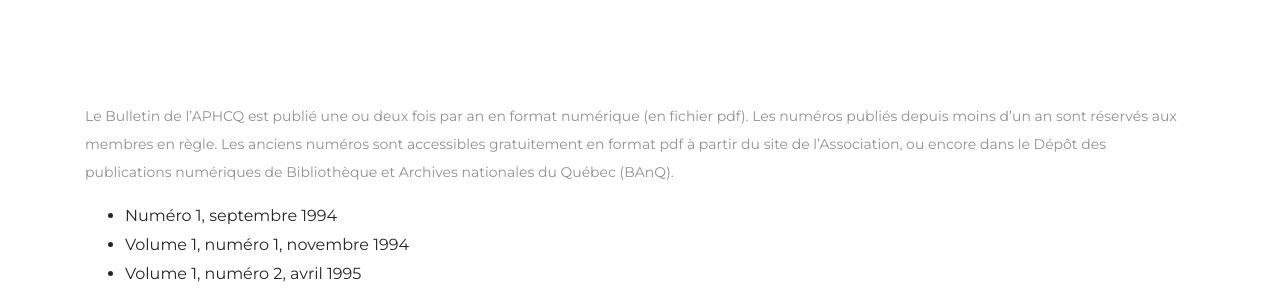
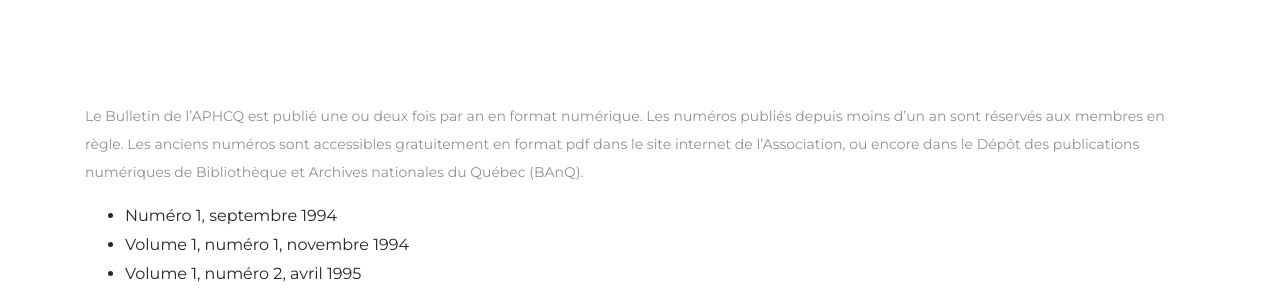
Before and after one commit to aphcq-association/site-web, a Jekyll site: the page built from docs/bulletin.html, in a window 1280 px wide and 900 px high, scrolled down 313 px. Shown: the part 153-447 px from the top of the window. Built offline with Jekyll 4.4.1, drawn with Linux system fonts in a browser that asks for light colours.

Commit message:
Update bulletin.html

```diff
--- a/docs/bulletin.html
+++ b/docs/bulletin.html
@@ -6,4 +6,4 @@
 date: 2020-01-07T12:00:00.000Z
 nav_id: bulletin
 ---
-Le Bulletin de l’APHCQ est publié une ou deux fois par an en format numérique (en fichier pdf). Les numéros publiés depuis moins d’un an sont réservés aux membres en règle. Les anciens numéros sont accessibles gratuitement en format pdf à partir du site de l’Association, ou encore dans le Dépôt des publications numériques de Bibliothèque et Archives nationales du Québec (BAnQ).
+Le Bulletin de l’APHCQ est publié une ou deux fois par an en format numérique. Les numéros publiés depuis moins d’un an sont réservés aux membres en règle. Les anciens numéros sont accessibles gratuitement en format pdf dans le site internet de l’Association, ou encore dans le Dépôt des publications numériques de Bibliothèque et Archives nationales du Québec (BAnQ).
```
